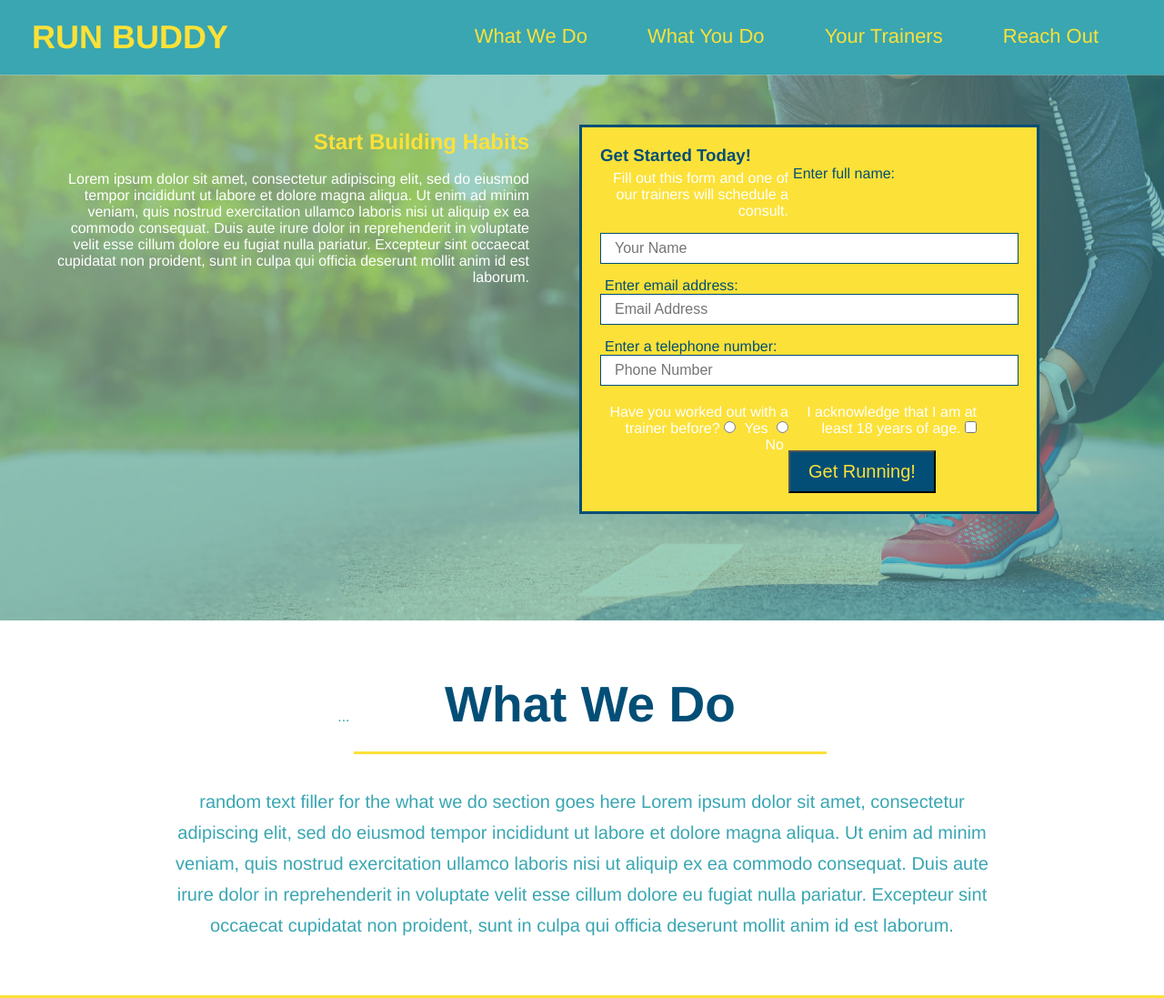
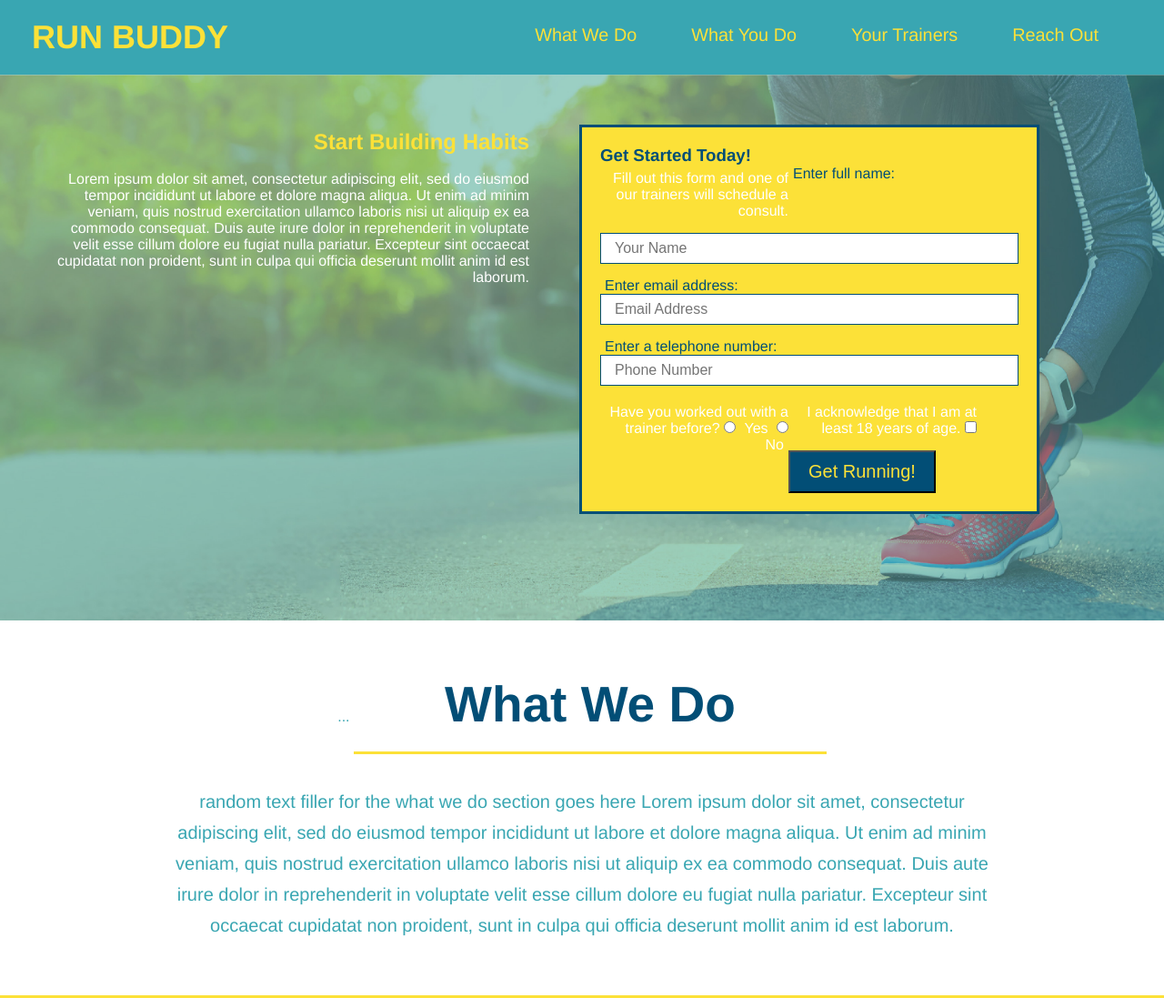
Before and after one commit to cjsmith011/run-buddy, a plain HTML site: page index.html in a window 1280 px wide. Shown: the top 1097 px of the page at 91% size. Drawn offline with Linux system fonts and the light colour scheme; files whose address does not match are found by name.

Commit message:
add flexbox to header

```diff
--- a/assets/css/style.css
+++ b/assets/css/style.css
@@ -30,13 +30,17 @@ header a {
 header nav {
     margin: 7px;
 }
-header nav ul li {
-    display: inline;
+header nav ul {
+    display: flex;
+    flex-wrap: wrap;
+    justify-content: space-between;
+    align-items: center;
+    list-style-type: none;
 }
-header nav ul li {
+header nav ul li a {
     margin: 0 30px;
     font-weight: lighter;
-    font-size: 22px;
+    font-size: 1.55vw;
 }
 footer {
     background: #fce138;
```
